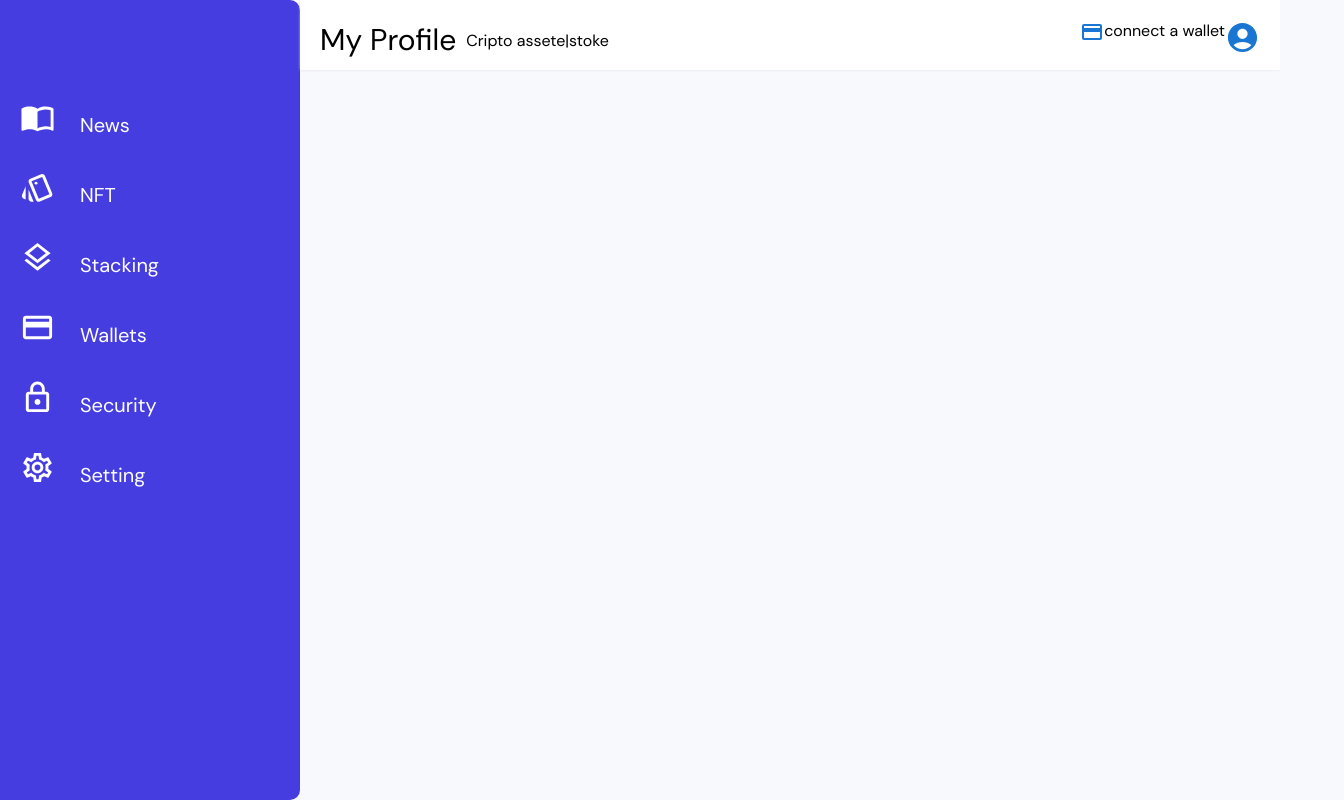
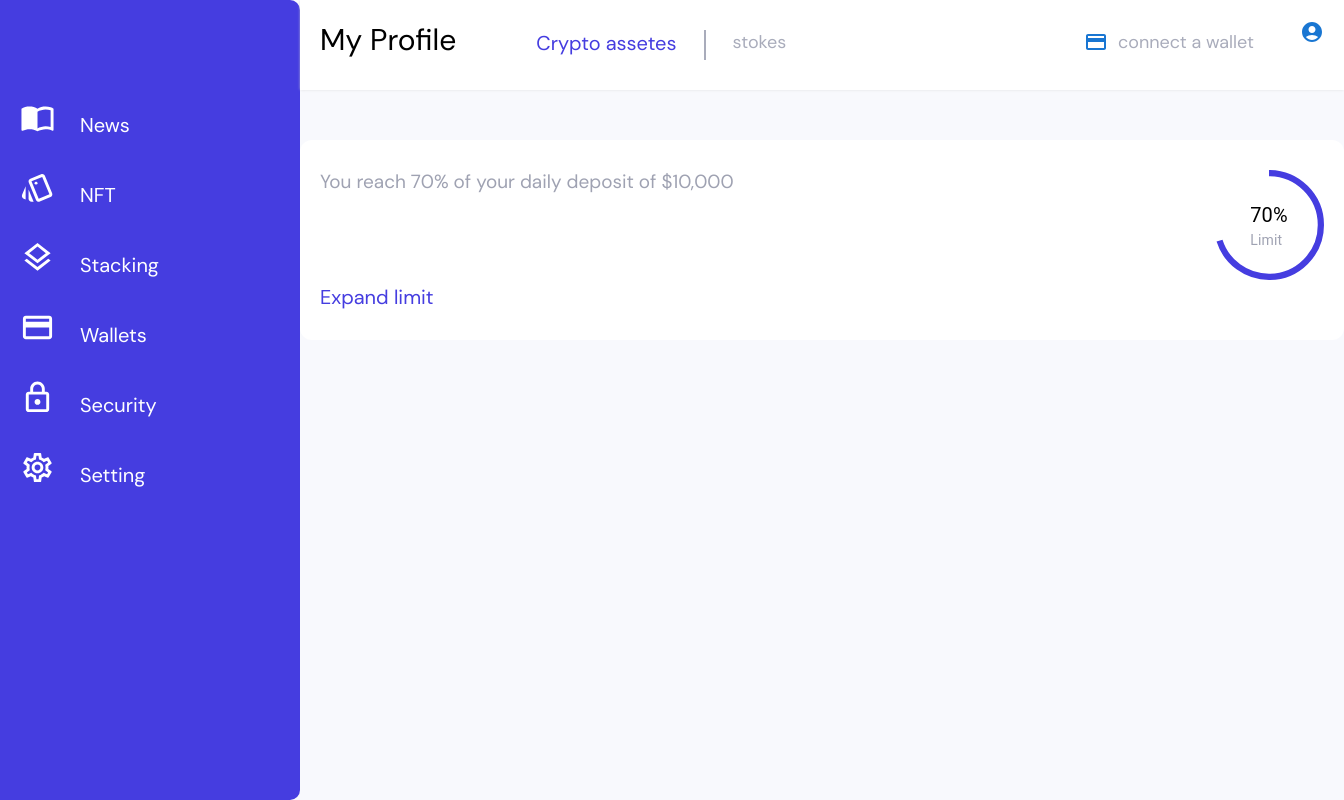
Before and after one commit to haniyeJahantigh/cripto-currency-project, a React (Create React App) app: page / in a window 1280 px wide. Shown: the whole page, 1344 px wide, since content can reach past the window. Built offline with nearby package versions, Linux system fonts and the light colour scheme.

Commit message:
add header and dailydiposit component

```diff
--- a/src/App.tsx
+++ b/src/App.tsx
@@ -1,20 +1,33 @@
-import React from 'react';
-import {
-  BrowserRouter,
-  Routes,
-  Route,
-} from "react-router-dom";
-import MainDashboard from './pages/MainDashboard';
+import React from "react";
+import Sidebar from "./components/Sidebar";
+import Header from "./components/Header";
+import { BrowserRouter, Routes, Route } from "react-router-dom";
+import MainDashboard from "./pages/MainDashboard";
+import { styled  } from "@mui/system";
 
+
+const MainBox = styled("div")(({ theme }) => ({
+  background: "#F8F9FD",
+  display: "flex",
+}));
+const BodyBox = styled("div")(({ theme }) => ({
+  display: "flex",
+  flexDirection: "column",
+}));
 function App() {
   return (
-    <div >
+    <div>
       <BrowserRouter>
-        <Routes>
-          <Route path="/" element={<MainDashboard />}/>
-        </Routes>
+        <MainBox>
+          <Sidebar />
+          <BodyBox>
+            <Header />
+            <Routes>
+              <Route path="/" element={<MainDashboard />} />
+            </Routes>
+          </BodyBox>
+        </MainBox>
       </BrowserRouter>
-
     </div>
   );
 }
--- /dev/null
+++ b/src/components/DailyDiposit.tsx
@@ -0,0 +1,81 @@
+import React from "react";
+import CircularProgress from "@mui/material/CircularProgress";
+import Typography from "@mui/material/Typography";
+import PropTypes from "prop-types";
+import { Box } from "@mui/material";
+import { styled} from "@mui/system";
+
+
+
+const MainBox = styled(Box)(({ theme }) => ({
+  display: "flex",
+  justifyContent: "space-between",
+  alignItem: "center",
+  background: "#FFF",
+  boxSizing: "border-box",
+  padding: "30px 20px",
+  borderRadius: "12px",
+  height: "200px",
+  width: "100%",
+}));
+const LeftBox = styled(Box)(({ theme }) => ({
+  display: "flex",
+  flexDirection:"column",
+  justifyContent: "space-between",
+  alignItem: "center",
+
+}));
+const TextBox = styled(Box)(({ theme }) => ({
+  fontSize: "20px",
+}));
+
+type Props = {};
+function CircularProgressWithLabel(props: Props) {
+  return (
+      <Box sx={{ position: "relative", display: "inline-flex" }}>
+        <CircularProgress
+          variant="determinate"
+          thickness={2.5}
+          {...props}
+          size={110}
+          sx={{"& .MuiCircularProgress-circle":{color:"#453DE0"}}}
+        />
+        <Box
+          sx={{
+            top: 30,
+            left: 0,
+            right: 0,
+            position: "absolute",
+            display: "flex",
+            alignItems: "center",
+            justifyContent: "center",
+          }}
+        >
+          <Typography  component="div" >
+            <TextBox>70%</TextBox>
+            <Box sx={{color:"#9FA2B2" , fontSize:"14px"}}>Limit</Box>
+
+          </Typography>
+        </Box>
+      </Box>
+  );
+}
+CircularProgressWithLabel.propTypes = {
+  value: PropTypes.number.isRequired,
+};
+
+const DailyDiposit = () => {
+  const [progress, setProgress] = React.useState(70);
+  return (
+    <MainBox>
+        <LeftBox>
+            <Box sx={{color:"#9FA2B2",fontSize:"19px", lineHeight:"23px"}}>
+                You reach {progress}% of your daily deposit of $10,000
+            </Box>
+            <Box sx={{color:"#453DE0", fontSize:"20px"}}>Expand limit</Box>
+        </LeftBox>
+      <CircularProgressWithLabel value={progress} />
+    </MainBox>
+  );
+};
+export default DailyDiposit;
--- a/src/components/Header.tsx
+++ b/src/components/Header.tsx
@@ -1,44 +1,62 @@
-import { Box } from '@mui/material';
-import { styled } from '@mui/system';
-import AccountCircleRoundedIcon from '@mui/icons-material/AccountCircleRounded';
-import CreditCardOutlinedIcon from '@mui/icons-material/CreditCardOutlined';
+import { Box } from "@mui/material";
+import { styled } from "@mui/system";
+import AccountCircleRoundedIcon from "@mui/icons-material/AccountCircleRounded";
+import CreditCardOutlinedIcon from "@mui/icons-material/CreditCardOutlined";
+
 
 
 const MyHeader = styled(Box)(({ theme }) => ({
-  display:"flex",
-  justifyContent:'space-between',
+  display: "flex",
+  justifyContent: "space-between",
   background: "#FFF",
-  boxSizing:"border-box",
   padding: 10,
-  height:70,
-  width:"100vw",
-  boxShadow: '0.3px 0.3px 3px lightGrey',
+  height: 70,
+  width: "80vw",
+  boxShadow: "0.3px 0.3px 3px lightGrey",
+  marginBottom:"50px"
 }));
 const MyBox = styled(Box)(({ theme }) => ({
-  margin:10,
-  display:"flex",
-  justifyContent:'space-between',
-  alignItem:"center"
+  margin: 10,
+  display: "flex",
+  justifyContent: "space-between",
+  alignItem: "center",
+}));
+const LinkTag = styled(Box)(({ theme }) => ({
+  display: "flex",
+  justifyContent: "space-between",
+  alignItem: "center",
+  cursor: "pointer" ,
+  width: "250px",
 }));
 
 const Header = () => {
   return (
     <MyHeader>
       <MyBox>
-        <Box sx={{fontSize:"30px"}}> My Profile</Box>
+        <Box sx={{ fontSize: "30px", marginRight: "70px" }}> My Profile</Box>
         <MyBox>
-        <Box sx={{cursor:"pointer"}}>Cripto assete</Box> | <Box sx={{cursor:"pointer"}}>stoke</Box>
-
+          <LinkTag>
+            <Box sx={{ fontSize: "20px", color: "#453DE0" }}>
+              Crypto assetes{" "}
+            </Box>
+            <Box sx={{ border:"0.5px solid #A9ACBB", color:"#A9ACBB"}}/>
+            <Box sx={{ color: "#A9ACBB" }}>stokes</Box>
+          </LinkTag>
         </MyBox>
       </MyBox>
-      <MyBox>
-        <CreditCardOutlinedIcon color="primary" />
-        connect a wallet
-        <AccountCircleRoundedIcon color="primary" fontSize="large"/>
+      <MyBox sx={{ width: "250px" }}>
+        <MyBox sx={{ color: "#A9ACBB" }}>
+          <Box sx={{ marginRight:"10px"}}>
+            <CreditCardOutlinedIcon color="primary" />
+          </Box>
+          connect a wallet
+        </MyBox>
+        <Box>
+          <AccountCircleRoundedIcon color="primary"  />
+        </Box>
       </MyBox>
+    </MyHeader>
+  );
+};
 
-    </MyHeader>
-  )
-}
-
-export default Header
+export default Header;
--- a/src/components/Sidebar.tsx
+++ b/src/components/Sidebar.tsx
@@ -14,7 +14,7 @@ const MySidebar = styled('div')(({ theme }) => ({
   borderTopRightRadius: 10,
   borderBottomRightRadius: 10,
   height:"100vh",
-  width:300
+  width:"30vw"
 }));
 const Mybox = styled(Box)(({ theme }) => ({
   display:"flex",
--- a/src/index.css
+++ b/src/index.css
@@ -8,4 +8,5 @@ body{
   padding: 0;
   background-color:#F8F9FD !important;
   font-family: "dmSans" !important;
+  font-size: 18px;
 }
--- a/src/pages/MainDashboard.tsx
+++ b/src/pages/MainDashboard.tsx
@@ -1,18 +1,20 @@
-import Sidebar from '../components/Sidebar'
-import Header from '../components/Header'
+import DailyDiposit from '../components/DailyDiposit';
 import { styled } from '@mui/system';
+import { Box } from '@mui/material';
 
-const MainBox = styled('div')(({ theme }) => ({
-  background: "#F8F9FD",
-  display:"flex"
+
+const BodyBox = styled(Box)(({ theme }) => ({
+  display:"flex",
+  justifyContent:"space-around",
 }));
 
 const MainDashboard = () => {
   return (
-    <MainBox>
-        <Sidebar/>
-        <Header/>
-    </MainBox>
+    <>
+        <BodyBox>
+          <DailyDiposit/>
+        </BodyBox>
+    </>
   )
 }
 
```
Also changed, not shown: src/components/Transactions.tsx (added, +13 -0 lines).
